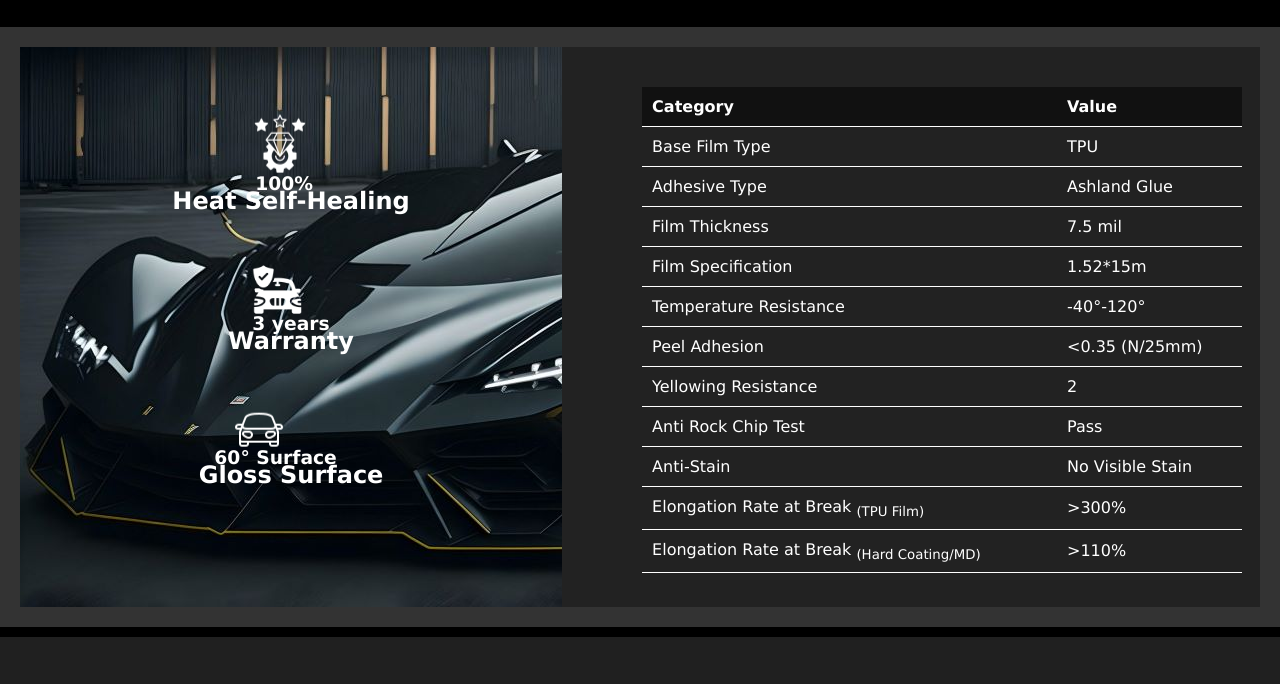
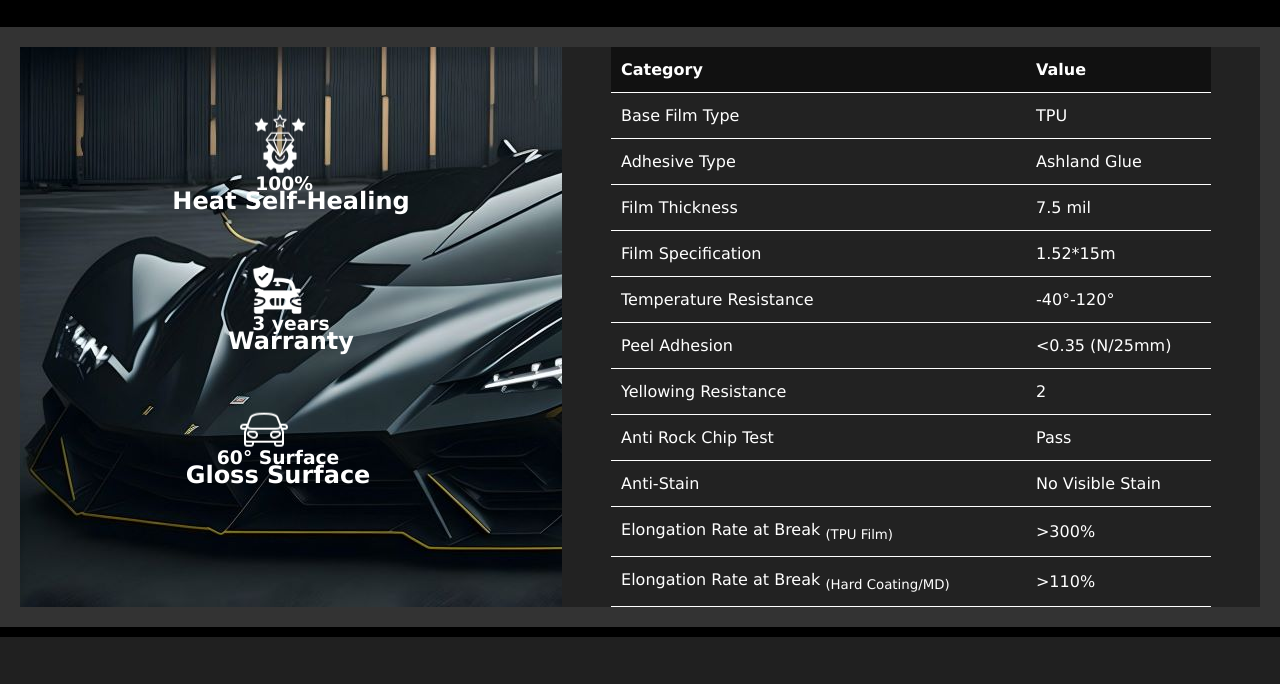
Before and after one commit to omchunamari/seamless-films-final, a plain HTML site: page clearppf.html in a window 1280 px wide. Shown: the part 2013-2697 px from the top of the page. Drawn offline with nearby package versions, Linux system fonts and the light colour scheme.

Commit message:
Update style.css

```diff
--- a/style.css
+++ b/style.css
@@ -1013,16 +1013,18 @@ footer {
     opacity: 1;
 }
 
-.table {
-    background-color: #222;
-    color: #fff;
+.table, .table1 {
+    background-color: rgb(34, 34, 34);
+    color: rgb(255, 255, 255);
     width: 800px;
-    padding: 20px;
+    padding: 0 20px;
+    display: flex;
     box-sizing: border-box;
     opacity: 0;
     overflow: hidden;
     transform: translateX(100%);
-    transition: opacity 0.5s ease-in-out, transform 1s ease-in-out;
+    transition: opacity 0.5s ease-in-out 0s, transform 1s ease-in-out 0s;
+    justify-content: center;
 }
 
 .table.animate {
@@ -1032,10 +1034,8 @@ footer {
 
 .prodtable,
 .prodtable1 {
-    margin-left: 60px;
     width: 600px;
     border-collapse: collapse;
-    margin-top: 20px;
 }
 
 .prodtable th,
@@ -1062,28 +1062,14 @@ footer {
     background-color: #555;
 }
 
-.table1 {
-    background-color: #222;
-    color: #fff;
-    width: 800px;
-    padding: 20px;
-    box-sizing: border-box;
-    opacity: 0;
-    overflow: hidden;
-    transform: translateX(100%);
-    transition: opacity 0.5s ease-in-out, transform 1s ease-in-out;
-}
-
 .table1.animate {
     opacity: 1;
     transform: translateX(0) scale(1);
 }
 
 .prodtable1 {
-    margin-left: 60px;
     width: 600px;
     border-collapse: collapse;
-    margin-top: 20px;
 }
 
 .withincontent {
@@ -1505,19 +1491,19 @@ footer {
 }
 
 .icon-3-img{
-    margin-left: -31px;
+    margin-left: -24px;
 
 
 }
 
 .icon3-heading1{
     margin-top: -12px;
-    margin-left: -51px;
+    margin-left: -46px;
 }
 
 .icon3-heading2 {
-
     margin-top: -7px;
+    margin-left: -26px;
 }
 
 /* media responsiven for mobile */
```
